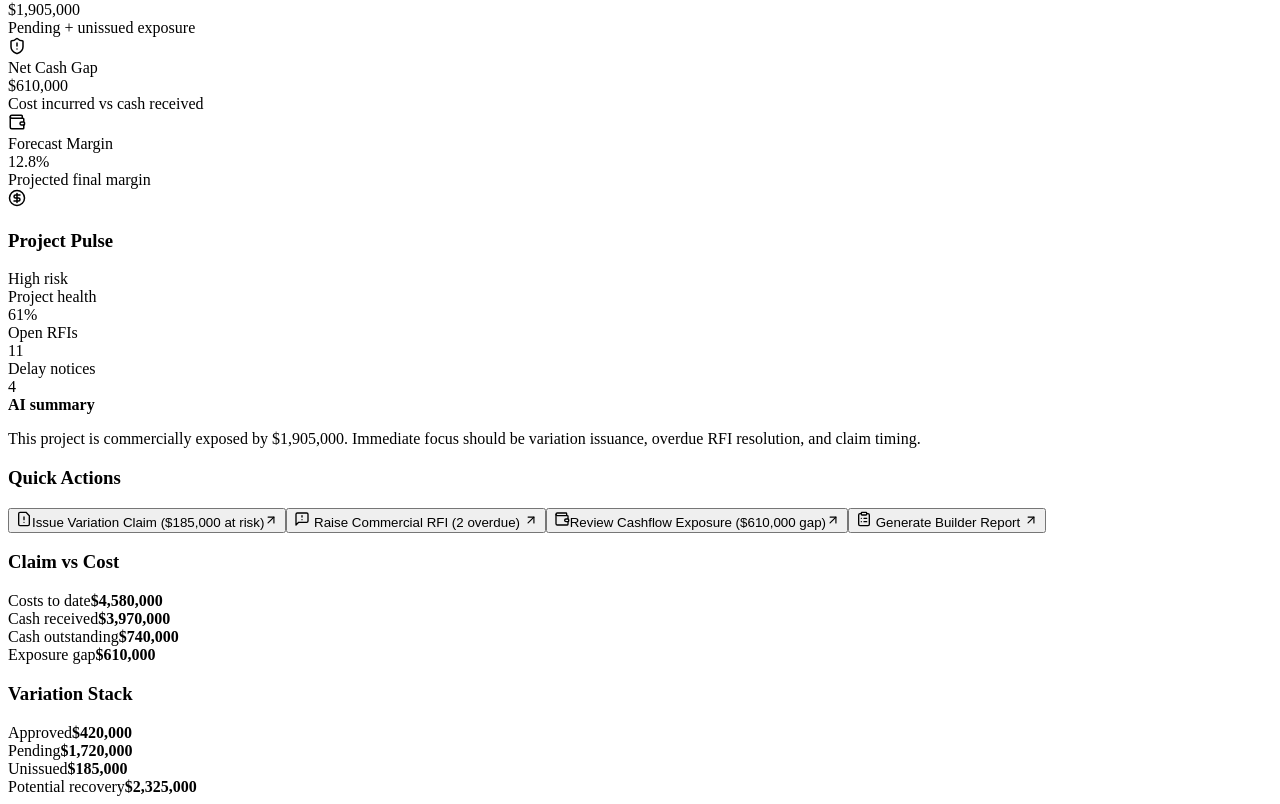
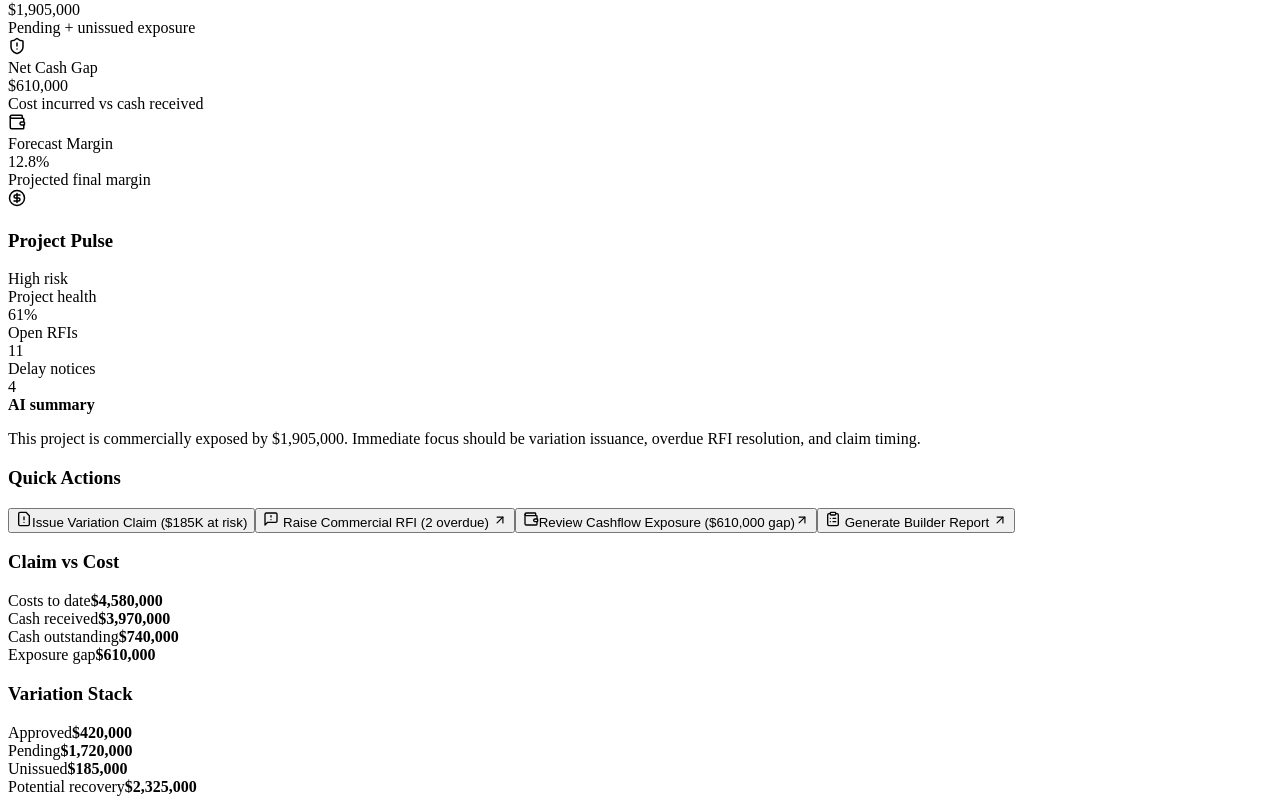
Before and after one commit to SamBachir/synctask-demo, a React (Vite) app: page / in a window 1280 px wide. Shown: the part 496-1300 px from the top of the page. Built offline with nearby package versions, Linux system fonts and the light colour scheme; the HTML template or start-up script is replaced by a standard one.

Commit message:
Update App.jsx

```diff
--- a/src/App.jsx
+++ b/src/App.jsx
@@ -272,8 +272,7 @@ export default function App() {
                 <div className="quick-actions">
                   <button className="action-btn" onClick={() => go('variation')}>
                 <FileWarning size={16} />
-Issue Variation Claim ({currency(project.unissuedVO)} at risk)
-<ArrowUpRight size={14} />
+Issue Variation Claim (${Math.round(project.unissuedVO / 1000)}K at risk)
                   </button>
                   <button className="action-btn" onClick={() => go('rfi')}>
                     <MessageSquareWarning size={16} /> Raise Commercial RFI (2 overdue) <ArrowUpRight size={14} />
```
